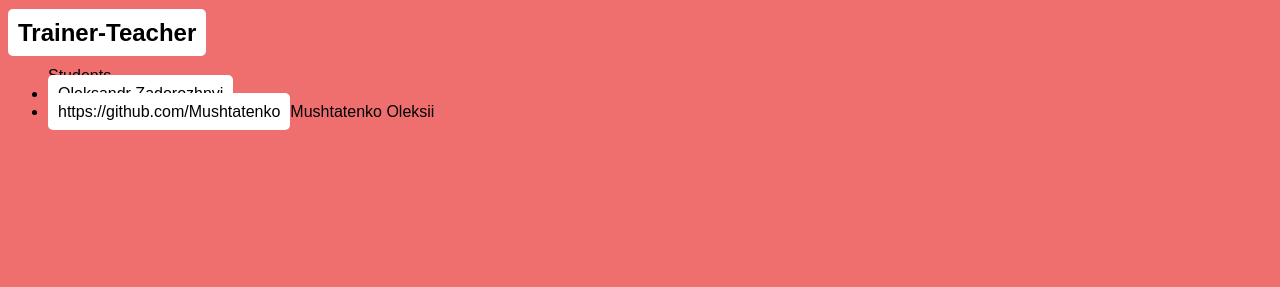
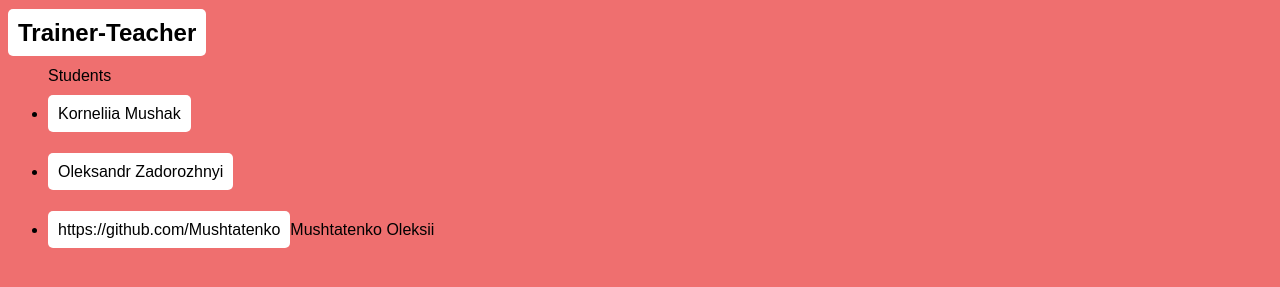
Before and after one commit to a-tatarenkov/forStudents-13.07-19, a plain HTML site: page index.html in a window 1280 px wide. Shown: the part 81-368 px from the top of the page. Drawn offline with Linux system fonts and the light colour scheme.

Commit message:
Додання посилання на свій аккаунт в GitHub. І додання padding в css.

```diff
--- a/index.html
+++ b/index.html
@@ -12,6 +12,7 @@
 <h1>13.07 - 19</h1>
 <h2><a href="https://github.com/a-tatarenkov">Trainer-Teacher</a></h2>
 <ul> Students
+    <li><a href="https://github.com/Korneliia08">Korneliia Mushak</a></li>
     <li><a href="https://github.com/mtdn13">Oleksandr Zadorozhnyi</a></li>
     <li><a>https://github.com/Mushtatenko</a>Mushtatenko Oleksii</li>
 </ul>
--- a/main.css
+++ b/main.css
@@ -25,3 +25,7 @@ a:hover {
     background-color: #545454;
     color: white;
 }
+ul li{  /*тут я додала padding, тому що li находили на себе*/
+
+    padding: 20px 0 20px 0;
+}
```
